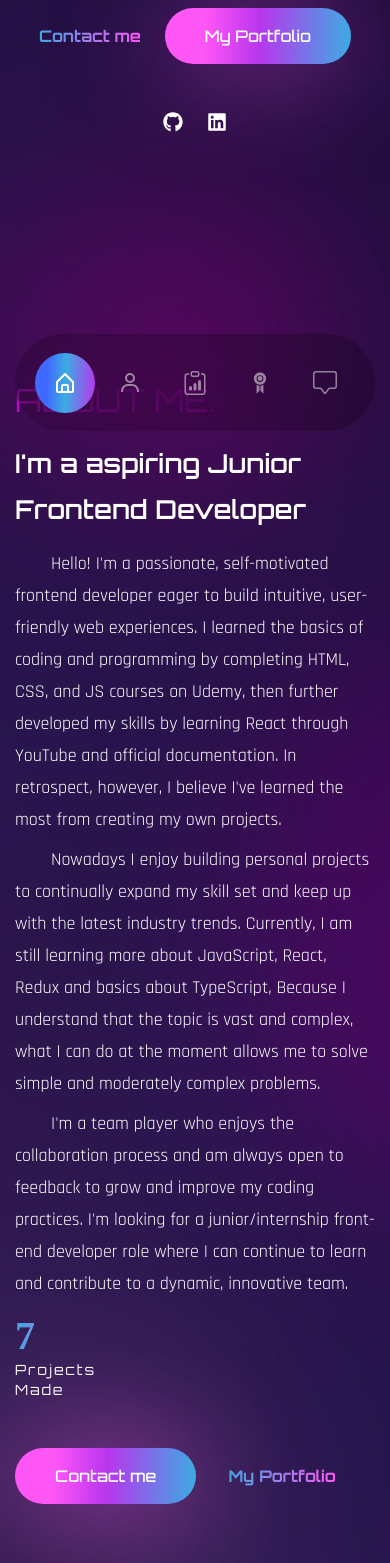
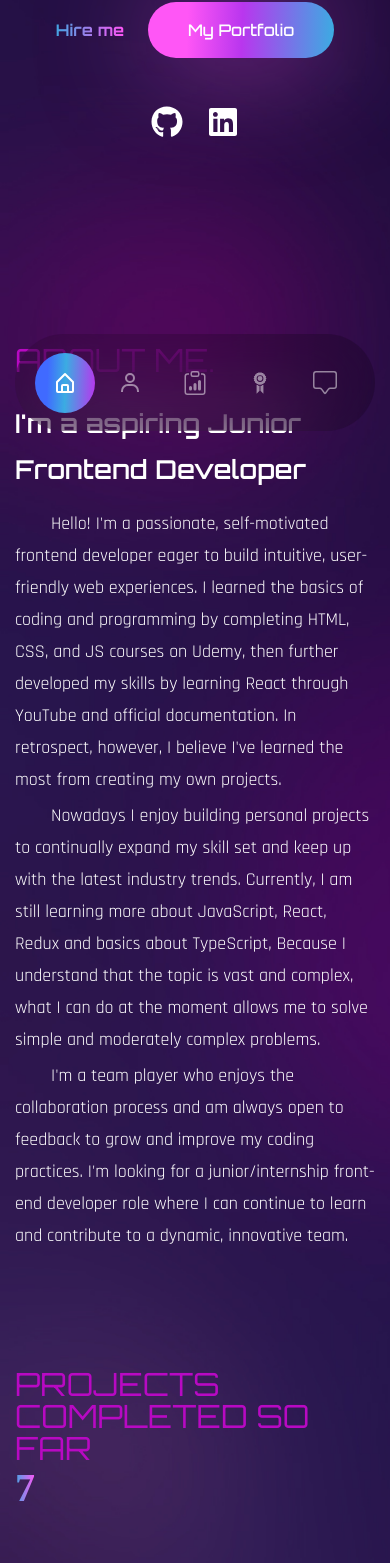
Before and after one commit to IgorFurman/PersonalWebpage, a React (Create React App) app: page / in a window 390 px wide. Shown: the part 405-1968 px from the top of the page. Built offline with nearby package versions, Linux system fonts and the light colour scheme; a web font is replaced by a local one.

Commit message:
style and content on page changed

```diff
--- a/src/components/About.js
+++ b/src/components/About.js
@@ -5,20 +5,24 @@ import { motion } from 'framer-motion';
 import { fadeIn } from '../variants';
 
 const About = () => {
-  const [ref, inView] = useInView({
-    threshold: 0.5,
-  });
+
+
 	return (
-    <section className='section min-h-screen lg:mb-[300px]' id='about' ref={ref}>
+		<section
+			className='section min-h-screen lg:mb-[100px]'
+			id='about'
+
+		>
 			<div className='container mx-auto'>
-        <div className='flex flex-col gap-y-10 lg:flex-row lg:items-center lg:gap-x-20 lg:gap-y-0'>
+				<h2 className='h2 text-accent'>About me.</h2>
 
+				<div className='gap-y-10 lg:gap-x-20 lg:items-center'>
 					<motion.div
 						variants={fadeIn('right', 0.3)}
 						initial='hidden'
 						whileInView={'show'}
 						viewport={{ once: false, amount: 0.3 }}
-            className='flex-1 lg:bg-about bg-contain bg-no-repeat h-[640px] mix-blend-lighten bg-top'
+						className='flex-1 '
 					></motion.div>
 
 					<motion.div
@@ -28,44 +32,53 @@ const About = () => {
 						viewport={{ once: false, amount: 0.3 }}
 						className='flex-1'
 					>
-            <h2 className='h2 text-accent'>About me.</h2>
-            <h3 className='h3 mb-4'>
+						<h3 className='h3 mb-4 lg:col-span-2'>
 							I'm a aspiring Junior Frontend Developer
 						</h3>
-						<div className='md:text-xl'>
-						<p className='mb-2 ' style={{ textIndent: "2em" }}>
-  Hello! I'm a passionate, self-motivated frontend developer eager
-  to build intuitive, user-friendly web experiences. I learned the basics of coding and programming by completing HTML, CSS, and JS courses on Udemy, then further developed my skills by learning React through YouTube and official documentation. In retrospect, however, I believe I've learned the most from creating my own projects.
+						<div className='md:text-xl lg:grid lg:grid-cols-2 gap-4'>
+							<div>
+								<p className='mb-1 ' style={{ textIndent: '2em' }}>
+									Hello! I'm a passionate, self-motivated frontend developer
+									eager to build intuitive, user-friendly web experiences. I
+									learned the basics of coding and programming by completing
+									HTML, CSS, and JS courses on Udemy, then further developed my
+									skills by learning React through YouTube and official
+									documentation. In retrospect, however, I believe I've learned
+									the most from creating my own projects.
 								</p>
-<p className='mb-2 ' style={{ textIndent: "2em" }}>
-  Nowadays I enjoy building personal projects to continually expand my skill set and keep up with the latest
-  industry trends. Currently, I am still learning more about JavaScript, React, Redux and basics about TypeScript, Because I understand that the topic is vast and complex, what I can do at the moment allows me to solve simple and moderately complex problems.
-</p>
-<p className='mb-5 ' style={{ textIndent: "2em" }}>
+								<p
+									className='mb-1 hidden md:block'
+									style={{ textIndent: '2em' }}
+								>
 									I'm a team player who enjoys the collaboration process and am
-  always open to feedback to grow and improve my coding practices.
-  I'm looking for a junior/internship front-end developer role where I can
-  continue to learn and contribute to a dynamic, innovative team.
+									always open to feedback to grow and improve my coding
+									practices. I'm looking for a junior/internship front-end
+									developer role where I can continue to learn and contribute to
+									a dynamic, innovative team.
 								</p>
 							</div>
-            <div className='flex gap-x-6 lg:gap-x-10 mb-12'>
 							<div>
-                <div className='text-[40px] font-tertiary text-gradient mb-2'>
-                  {inView ? <CountUp start={0} end={7} duration={7} /> : null}
-                </div>
-                <div className='font-primary text-sm tracking-[2px]'>
-                  Projects <br />
-                  Made
+								<p className='mb-1 ' style={{ textIndent: '2em' }}>
+									Nowadays I enjoy building personal projects to continually
+									expand my skill set and keep up with the latest industry
+									trends. Currently, I am still learning more about JavaScript,
+									React, Redux and basics about TypeScript, Because I understand
+									that the topic is vast and complex, what I can do at the
+									moment allows me to solve simple and moderately complex
+									problems.
+								</p>
+								<p className='mb-1 md:hidden' style={{ textIndent: '2em' }}>
+									I'm a team player who enjoys the collaboration process and am
+									always open to feedback to grow and improve my coding
+									practices. I'm looking for a junior/internship front-end
+									developer role where I can continue to learn and contribute to
+									a dynamic, innovative team.
+								</p>
 							</div>
 						</div>
-              <div>
-              </div>
-            </div>
-            <div className='flex gap-x-8 items-center'>
-              <button className='btn btn-lg'>Contact me</button>
-              <a href='#' className='text-gradient btn-link'>
-                My Portfolio
-              </a>
+						<div className='flex gap-x-6 lg:gap-x-10 mb-12 lg:col-span-2'>
+
+
 						</div>
 					</motion.div>
 				</div>
--- a/src/components/Banner.js
+++ b/src/components/Banner.js
@@ -9,12 +9,11 @@ import { fadeIn } from '../variants';
 const Banner = () => {
 	return (
 		<section
-      className='min-h-[85vh] lg:min-h-[69vh] flex items-center lg:mb-[100px]'
+			className='min-h-[85vh] lg:min-h-[69vh] flex items-center'
 			id='home'
 		>
 			<div className='container mx-auto'>
 				<div className='flex flex-col gap-y-8 lg:flex-row lg:items-center lg:gap-x-12'>
-
 					<div className='flex-1 text-center font-secondary lg:text-left'>
 						<motion.h1
 							variants={fadeIn('up', 0.3)}
@@ -54,8 +53,8 @@ const Banner = () => {
 							viewport={{ once: false, amount: 0.7 }}
 							className='mb-8 max-w-lg mx-auto lg:mx-0'
 						>
-              Lorem ipsum dolor sit amet consectetur adipisicing elit. Unde,
-              numquam. Harum deleniti id sapiente.
+							Welcome to my personal page, it contains the most important
+							information about my adventure with programming so far
 						</motion.p>
 						<motion.div
 							variants={fadeIn('up', 0.6)}
@@ -64,7 +63,9 @@ const Banner = () => {
 							viewport={{ once: false, amount: 0.7 }}
 							className='flex max-w-max gap-x-6 items-center mb-12 mx-auto lg:mx-0'
 						>
-              <a  href='#' className='text-gradient btn-link'>Contact me</a>
+							<a href='#' className='text-gradient btn-link'>
+								Hire me
+							</a>
 							<a href='#' className='btn btn-lg'>
 								My Portfolio
 							</a>
@@ -77,12 +78,11 @@ const Banner = () => {
 							viewport={{ once: false, amount: 0.7 }}
 							className='flex text-[20px] gap-x-6 max-w-max mx-auto lg:mx-0'
 						>
-
 							<a href='#'>
-                <FaGithub />
+								<FaGithub size={32}  />
 							</a>
-              <a href='#'>
-                <FaLinkedin />
+							<a  href='#'>
+								<FaLinkedin size={32}/>
 							</a>
 						</motion.div>
 					</div>
--- a/src/components/Contact.js
+++ b/src/components/Contact.js
@@ -41,7 +41,7 @@ const Contact = () => {
             className='flex-1 flex justify-start items-center'
           >
             <div>
-              <h2 className='text-[45px] lg:text-[90px] leading-none mb-12'>
+              <h2 className='text-[45px] lg:text-[90px] leading-none my-12 text-gradient '>
                 Contact<br /> Form
               </h2>
             </div>
--- a/src/components/Projects.js
+++ b/src/components/Projects.js
@@ -2,11 +2,14 @@ import React from 'react';
 import { BsArrowUpRight } from 'react-icons/bs';
 import { motion } from 'framer-motion';
 import { fadeIn } from '../variants';
+import { useInView } from 'react-intersection-observer';
+import CountUp from 'react-countup';
 
 const largeProjects = [
 	{
 		name: 'Big Cloud - e-commerce VapeShop',
-		description: 'Big Cloud - VapeShop is a robust, feature-rich e-commerce application developed with React.js. It offers an intuitive user experience, complete with product viewing, sorting, and filtering capabilities, alongside an integrated cart system and robust profile management features.',
+		description:
+			'Big Cloud - VapeShop is a robust, feature-rich e-commerce application developed with React.js. It offers an intuitive user experience, complete with product viewing, sorting, and filtering capabilities, alongside an integrated cart system and robust profile management features.',
 		technologies: 'JavaScript, React, Firebase, CSS',
 		link: '',
 	},
@@ -14,7 +17,7 @@ const largeProjects = [
 		name: 'Plan Your Trip',
 		description:
 			'Plan Your Trip is a comprehensive application for travel planning. It includes functions like Display of attractions, hotels, restaurants and weather based on city search, adding places to a personal list and downloading it. The application interacts with a custom backend.',
-		technologies: 'Javascript, React, Redux, Express.js, StyledComponents',
+		technologies: 'JavaScript, React, Redux, Express.js, StyledComponents',
 		link: '',
 	},
 	{
@@ -36,13 +39,15 @@ const smallProjects = [
 	},
 	{
 		name: 'Wallet - Personal Finance Manager',
-		description: 'Wallet is a personal finance tool. It allows for adding income and expense transactions, viewing a list of them, and calculating the balance. Features include deleting individual or all transactions and theme switching between light and dark.',
+		description:
+			'Wallet is a personal finance tool. It allows for adding income and expense transactions, viewing a list of them, and calculating the balance. Features include deleting individual or all transactions and theme switching between light and dark.',
 		technologies: 'JavaScript, Css',
 		link: '',
 	},
 	{
 		name: 'ToDo List App',
-		description: 'This project is a simple ToDo List application. The app provides an interface for adding, editing, and removing tasks. The tasks are stored in the browser\'s local storage.',
+		description:
+			"This project is a simple ToDo List application. The app provides an interface for adding, editing, and removing tasks. The tasks are stored in the browser's local storage.",
 
 		technologies: 'JavaScript, Css',
 		link: '',
@@ -50,16 +55,32 @@ const smallProjects = [
 ];
 
 const Projects = () => {
+  const [ref, inView] = useInView({
+    threshold: 0.5,
+  });
+
   return (
-    <section className='section my-auto mx-auto mt-1 ' id='projects'>
-      <div className='container mx-auto h-fit-content'>
-			<h2 className='h2 text-accent mt-5'>Projects completed so far</h2>
+    <section className='section mx-auto h-fit-content ' id='projects'>
+      <div className='container mx-auto'>
+        <h2 className='h2 text-accent' ref={ref}>
+          Projects completed so far
+          <div className='flex gap-x-6 lg:gap-x-10 mb-12 lg:col-span-2'>
+            <div>
+              <div className='text-[40px] font-tertiary text-gradient mt-2'>
+                {inView ? <CountUp start={0} end={7} duration={7} /> : null}
+              </div>
+
+            </div>
+            <div></div>
+          </div>
+        </h2>
         <ProjectSection title="Big Projects" projects={largeProjects} />
         <ProjectSection title="Small Projects" projects={smallProjects} />
       </div>
     </section>
   );
 };
+
 
 const ProjectSection = ({ title, projects }) => (
 	<>
@@ -96,7 +117,10 @@ const ProjectCard = ({ name, description, technologies, link }) => (
 			<h4 className='text-[20px] tracking-wider font-primary font-semibold '>
 				{name}
 			</h4>
-      <p className='font-secondary leading-tight mt-2' style={{ textIndent: "2em" }}>
+			<p
+				className='font-secondary leading-tight mt-2'
+				style={{ textIndent: '2em' }}
+			>
 				{description}
 			</p>
 			<p className='font-secondary leading-tight mt-2'>
@@ -104,15 +128,10 @@ const ProjectCard = ({ name, description, technologies, link }) => (
 			</p>
 		</div>
 		<div className='flex flex-col items-end'>
-      <a
-        href='#'
-        className='btn w-9 h-9 flex justify-center items-center'
-      >
+			<a href='#' className='btn w-9 h-9 flex justify-center items-center'>
 				<BsArrowUpRight />
 			</a>
-      <a href={link} className='text-gradient text-sm mb-1'>
-
-      </a>
+			<a href={link} className='text-gradient text-sm mb-1'></a>
 		</div>
 	</div>
 );
--- a/src/components/Skills.js
+++ b/src/components/Skills.js
@@ -3,6 +3,8 @@ import React from 'react';
 import { motion } from 'framer-motion';
 import { fadeIn } from '../variants'
 import { useInView } from 'react-intersection-observer';
+
+import '../marker.css'
 
 const actualSkills = [
   "Semantic & Acessible HTML",
@@ -49,7 +51,7 @@ const Skills = () => {
     threshold: 0.5,
   });
   return (
-    <section id="skills" className="container mx-auto p-4 md:p-8" ref={ref}>
+    <section id="skills" className="container py-1 min-h-screen mx-auto " ref={ref}>
       	<motion.h2
 					variants={fadeIn('up', 0.3)}
 					initial='hidden'
@@ -57,7 +59,7 @@ const Skills = () => {
 					viewport={{ once: false, amount: 0.7 }}
 					className='h2 p-5 text-accent text-center'
 				>
-					Skills
+					Current skillset
 				</motion.h2>
       <div className="space-y-4 md:space-y-8">
         <motion.div className="mb-4 p-4 border border-gray-300 rounded-md shadow-md"
@@ -65,7 +67,7 @@ const Skills = () => {
           initial='hidden'
           whileInView={'show'}
           viewport={{ once: false, amount: 0.3 }}>
-          <h3 className="text-2xl font-semibold mb-2">My skillset:</h3>
+
           <ul className="sm:grid sm:grid-cols-2 lg:grid-cols-3 gap-x-2 gap-y-4">
             {actualSkills.map((skill, index) => (
               <li key={index} className="list-disc ml-5">
@@ -74,12 +76,21 @@ const Skills = () => {
             ))}
           </ul>
         </motion.div>
+        <motion.h2
+					variants={fadeIn('up', 0.3)}
+					initial='hidden'
+					whileInView={'show'}
+					viewport={{ once: false, amount: 0.7 }}
+					className='h2 p-5 text-accent text-center'
+				>
+						Skills to be learned
+				</motion.h2>
         <motion.div className="p-4 border border-gray-300 rounded-md shadow-md"
           variants={fadeIn('left', 0.3)}
           initial='hidden'
           whileInView={'show'}
           viewport={{ once: false, amount: 0.3 }}>
-          <h3 className="text-2xl font-semibold mb-2">My future skillset:</h3>
+
           <ul className="sm:grid sm:grid-cols-2 lg:grid-cols-3 gap-x-2 gap-y-4">
             {futureSkills.map((futureSkill, index) => (
               <li key={index} className="list-disc ml-5">
```
Lines whose indentation alone changed are shown as unchanged.
